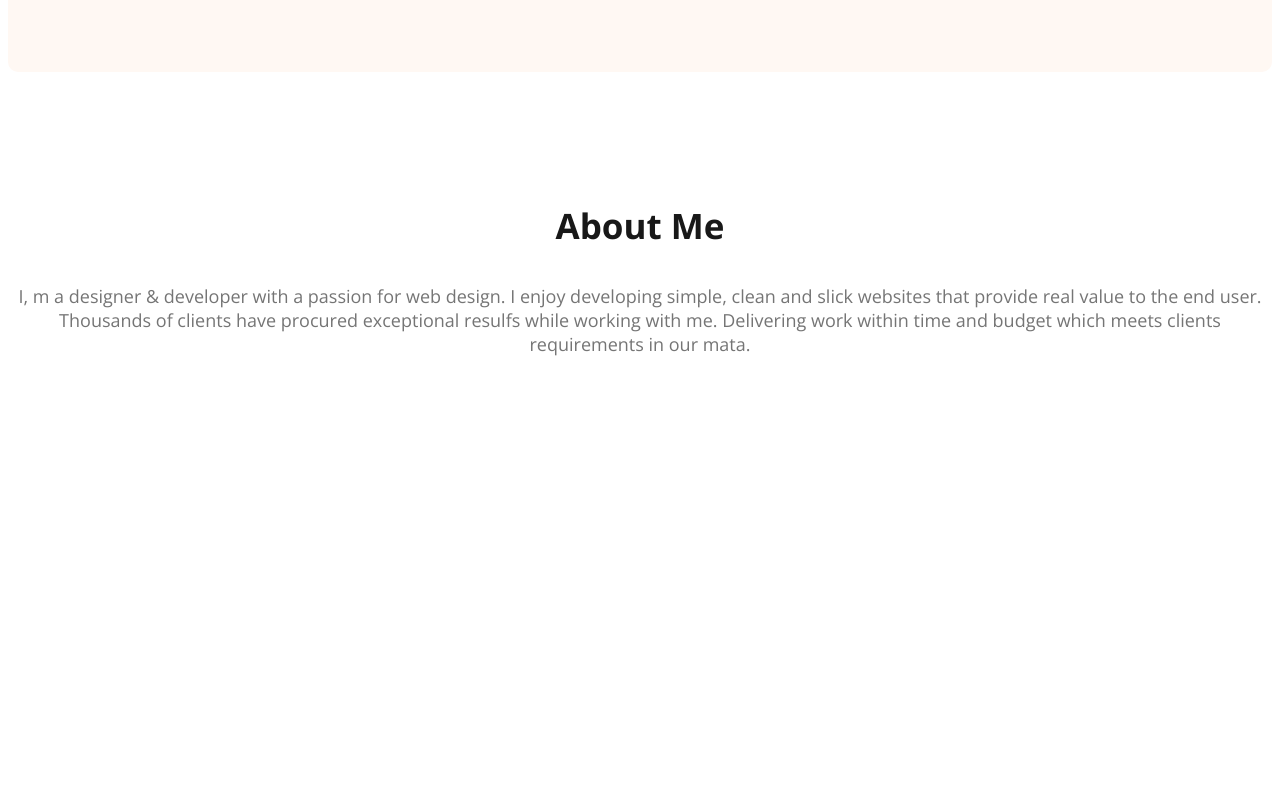
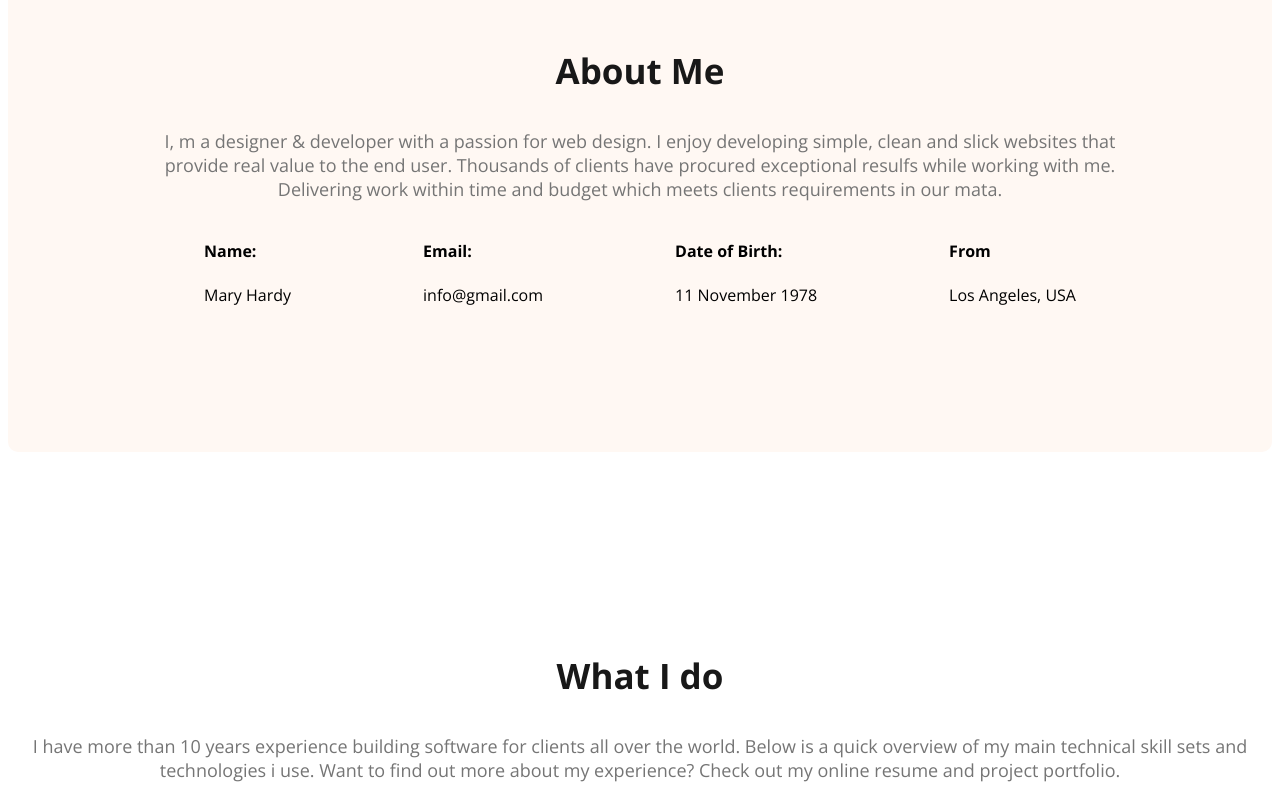
Before and after one commit to Chyarpsh/webdeveloper-portfolio, a plain HTML site: page index.html in a window 1280 px wide. Shown: the part 1183-1983 px from the top of the page. Before the commit the page ends 1557 px from the top, so only its background shows below. Drawn offline with nearby package versions, Linux system fonts and the light colour scheme.

Commit message:
About me info added

```diff
--- a/index.html
+++ b/index.html
@@ -35,10 +35,37 @@
 </div>
     </header>
     <main>
-     <section class="about"></section>
+     <section class="about">
      <h3 class="section-title">About Me</h3>
      <p class="section-description">I, m a designer & developer with a passion for web design. I enjoy developing simple, clean and slick websites that provide real value to the end user. Thousands of clients have procured exceptional resulfs while working with me. Delivering work within time and budget which meets clients requirements in our mata.</p>
+    <div class="about-info-container">
+    <!-- .about.inf*4>h4.info-title+p.info-description -->
+     <about class="info">
+        <h4 class="info-title">Name:</h4>
+        <p class="info-description">Mary Hardy</p>
+     </about>
+     <about class="info">
+        <h4 class="info-title">Email:</h4>
+        <p class="info-description">info@gmail.com</p>
+     </about>
+     <about class="info">
+        <h4 class="info-title">Date of Birth:</h4>
+        <p class="info-description">11 November 1978</p>
+     </about>
+     <about class="info">
+        <h4 class="info-title">From</h4>
+        <p class="info-description">Los Angeles, USA </p>
+     </about>
+    </div>
+
     </section>
+
+     <!-- What I do info -->
+     <h3 class="section-title">What I do</h3>
+     <p id="What-I-do-descriotion" class="section-description">I have more than 10 years experience building software for clients all over the world. Below is a quick overview of my main technical skill sets and technologies i use. Want to find out more about my experience? Check out my online resume and project portfolio.</p>
+
+    </section>
+
     </main>
 
     <footer>
--- a/styles/portfolio.css
+++ b/styles/portfolio.css
@@ -1,9 +1,11 @@
 /*common shared styles*/
-body {
+body
+{
     font-family: 'Lato', sans-serif;
     font-family: 'Open Sans', sans-serif;
 }
-.text-primary {
+.text-primary
+{
     color: #fd6e0f;
 }
 .btn-primary {
@@ -28,47 +30,46 @@ body {
     text-align: center;
     font-size: 18px;
 }
-
 /* nav related styles */
-nav {
+nav
+{
     display: flex;
     justify-content: space-between;
     align-items: center;
     margin: 0px 200px;
-
 }
-
-.nav-title {
+.nav-title
+{
     color: #181818;
     font-size: 45px;
     font-weight: 800;
 }
-
-nav>ul {
+nav>ul
+{
     display: flex;
     align-items: center;
 }
-
-nav li {
+nav li
+{
     list-style: none;
     margin-right: 50px;
 }
-
-nav a {
+nav a
+{
     text-decoration: none;
     color: #474747;
 }
 
 /*header related styles*/
-.header {
+.header
+{
     background-color: #fff8f3;
     background-image: url('../images/header_bg.png');
     background-repeat: no-repeat;
     background-position: bottom right;
-
 }
-
-.banner {
+.banner
+{
     padding: 30px 30px 0px 150px;
     display: flex;
     align-items: center;
@@ -82,19 +83,22 @@ nav a {
 {
     width: 500px
 }
-.banner-greeting {
+.banner-greeting
+{
     font-size: 45px;
     color: #474747;
     margin-bottom: 0px;
 }
-.banner-title {
+.banner-title
+{
     font-size: 85px;
     font-weight: 700;
     margin-top: 5px;
     margin-bottom: 20px;
     color: #474747;
 }
-.banner-description {
+.banner-description
+{
     font-size: 18px;
     font-weight: 400;
     line-height: 30px;
@@ -103,12 +107,29 @@ nav a {
 }
 
 /*main section styles*/
-
+.main
+{
+    max-width: 1140px;
+    margin: 0 auto;
+}
 /*about section styles*/
-.about {
+.about
+{
     padding: 130px;
     border-radius: 10px;
     background: #FFF8F3;
-    margin: 130px 0;
-
+    margin: 200px 0;
 }
+.about-info-container
+{
+  display: flex;
+  justify-content: space-around;
+}
+.about-info
+{
+    text-align: center;
+}
+#What-I-Do-description
+{
+    padding: 30px 150px;
+}
```
